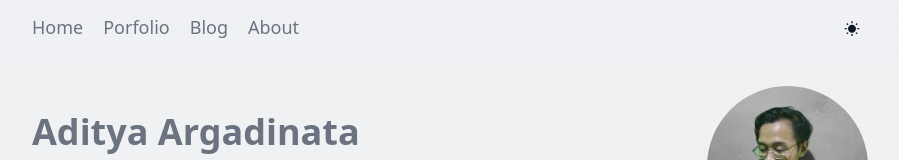
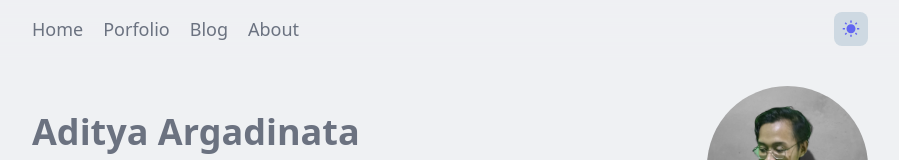
Before and after one commit to Aex5/Aditya-Argadinata, a Next.js app: page / in a window 1280 px wide. Shown: the top 160 px of the page, without its empty margins (190-1089 px from the left). Built offline with nearby package versions, Linux system fonts and the light colour scheme.

Commit message:
feat: style a theme toggle

```diff
--- a/components/Navbar.tsx
+++ b/components/Navbar.tsx
@@ -22,8 +22,8 @@ export default function Navbar() {
   return (
     <>
       <nav className="w-full h-16 flex justify-start items-center px-8 fixed bg-[#eff1f3] dark:bg-[#0F172A] bg-opacity-80 backdrop-blur-md border-t-2 z-50 -translate-y-1">
-        <div className="w-full flex justify-between max-w-[900px] mx-auto md:px-8">
-          <ul className="flex gap-5 text-lg text-gray-500">
+        <div className="w-full h-10 flex justify-between items-center max-w-[900px] mx-auto md:px-8">
+          <ul className="flex gap-5 text-md md:text-lg text-gray-500">
             <Link href="/">
               <a>Home</a>
             </Link>
@@ -42,9 +42,11 @@ export default function Navbar() {
           </ul>
           <button
             onClick={handlerDark}
-            className=" p-2 rounded-xl text-[#0F172A] dark:text-slate-200"
+            className="p-2 rounded-lg text-indigo-500 dark:text-orange-400 bg-[#ced9e2] dark:bg-[#1e2e52]"
           >
-            {isDark ? <MdNightlightRound /> : <MdWbSunny />}
+            <span className="text-lg">
+              {isDark ? <MdNightlightRound /> : <MdWbSunny />}
+            </span>
           </button>
         </div>
       </nav>
```
